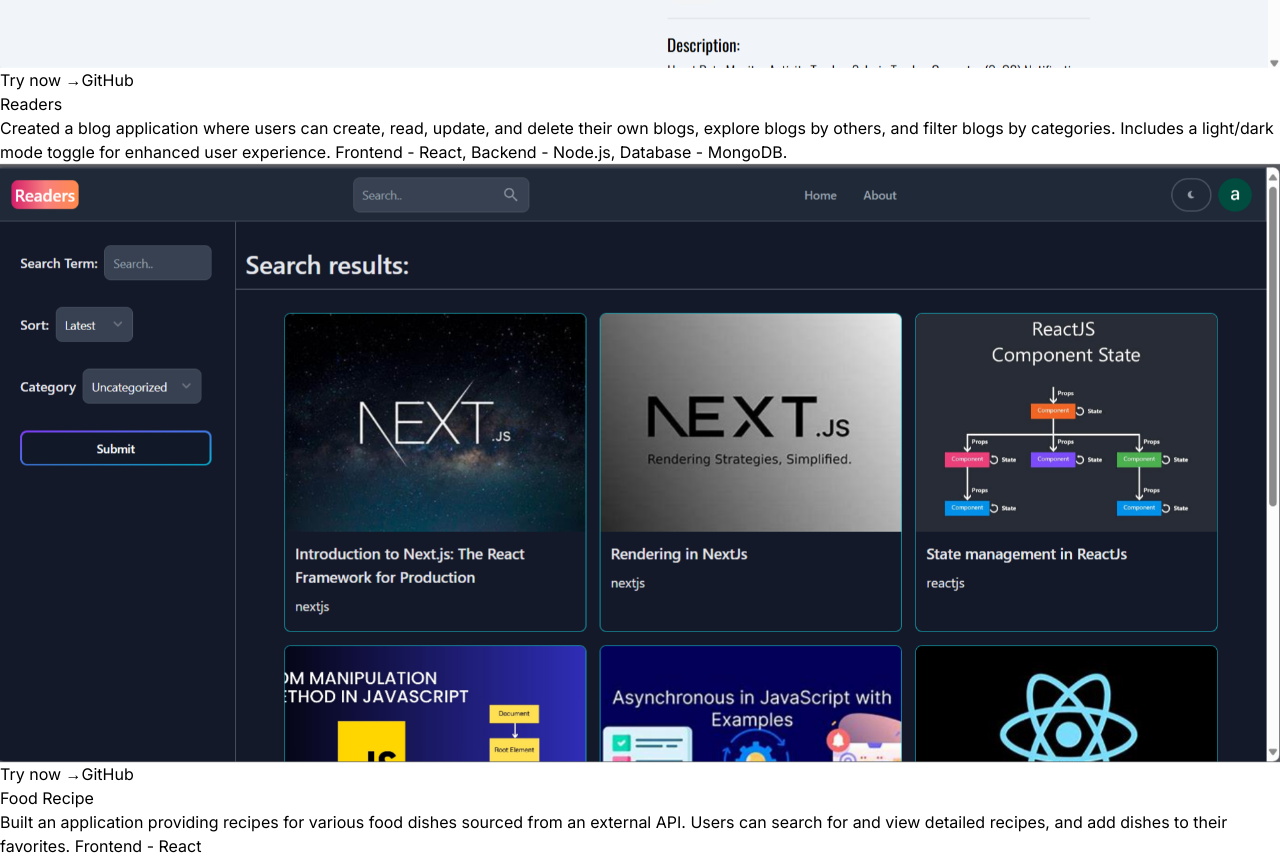
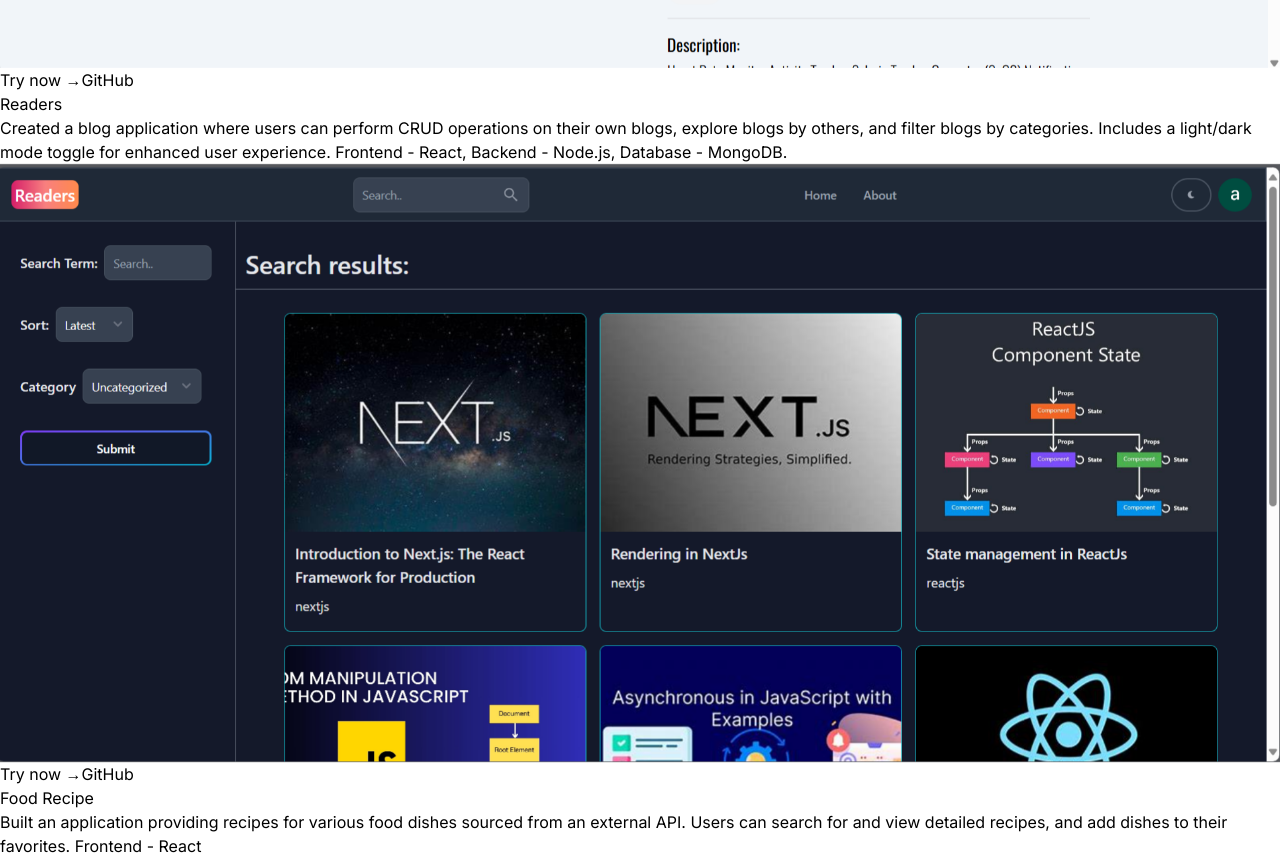
Before and after one commit to aniket-sharma10/portfolio, a React (Vite) app: page / in a window 1280 px wide. Shown: the part 2436-3292 px from the top of the page. Built offline with nearby package versions, Linux system fonts and the light colour scheme.

Commit message:
Updated readers' description

```diff
--- a/src/data/index.js
+++ b/src/data/index.js
@@ -23,7 +23,7 @@ export const PROJECTS = [
   },
   {
     title: "Readers",
-    description: "Created a blog application where users can create, read, update, and delete their own blogs, explore blogs by others, and filter blogs by categories. Includes a light/dark mode toggle for enhanced user experience. Frontend - React, Backend - Node.js, Database - MongoDB.",
+    description: "Created a blog application where users can perform CRUD operations on their own blogs, explore blogs by others, and filter blogs by categories. Includes a light/dark mode toggle for enhanced user experience. Frontend - React, Backend - Node.js, Database - MongoDB.",
     thumbnail: readers,
     githubLink: "https://github.com/aniket-sharma10/Readers-blog",
     demoLink: "https://readers-aniket.vercel.app/",
```
